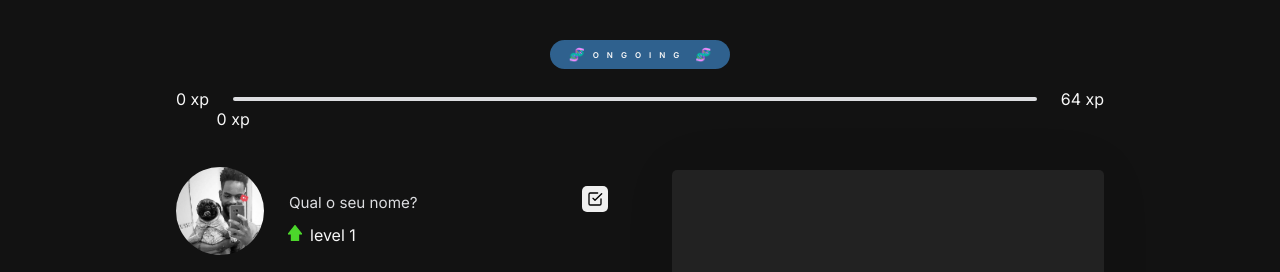
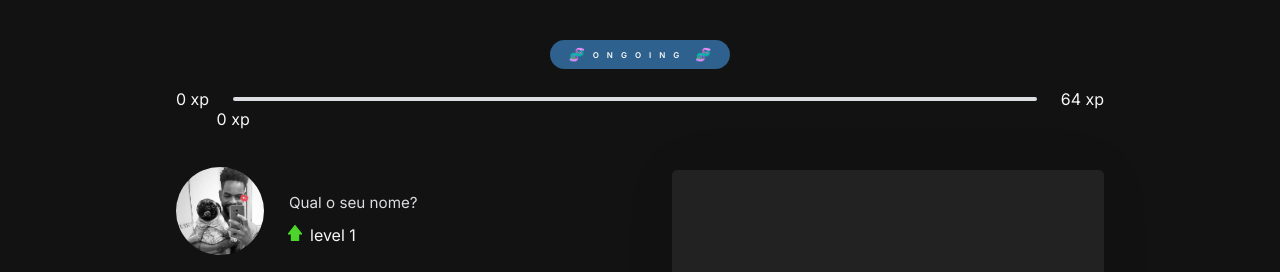
Before and after one commit to caiohenrique-developer/moveit-web, a Next.js app: page / in a window 1280 px wide. Shown: the top 272 px of the page. Built offline with nearby package versions, Linux system fonts and the light colour scheme.

Commit message:
:art: [ STYLE ]: Create style to button handle input name feedback

```diff
--- a/src/styles/components/Profile.ts
+++ b/src/styles/components/Profile.ts
@@ -50,13 +50,10 @@ export const Label = styled.label<ProfileFormProps>`
           transition: 0.3s;
 
           &:hover {
-            background: ${({ theme }) =>
-              theme.dark ? css`var(--white)` : css`var(--white)`};
-            border: 4px solid
-              ${({ theme }) =>
-                theme.dark ? css`var(--blue)` : css`var(--blue)`};
-            opacity: 0.2;
-            transform: scale(1.3);
+            background: var(--white);
+            border: 4px solid var(--blue);
+            opacity: 0.1;
+            transform: scale(1.2);
           }
         `
       : /* userName */
@@ -66,16 +63,21 @@ export const Label = styled.label<ProfileFormProps>`
           align-items: center;
           justify-content: space-between;
 
+          input:focus ~ button {
+            font-size: unset;
+            padding: 0.313rem;
+          }
+
           button {
             display: flex;
             align-items: center;
             justify-content: center;
 
-            padding: 5px;
-            border-radius: 5px;
-
-            svg {
-            }
+            font-size: 0;
+            border-radius: 0.313rem;
+            background: var(--blueDark);
+            color: var(--white);
+            transition: 0.6s ease;
           }
         `
       : ''}
@@ -92,26 +94,20 @@ export const Input = styled.input<ProfileFormProps>`
       elementSection === 'userName'
       ? css`
           display: block;
-          width: 100%;
+          width: 88%;
           height: 35px;
           font-size: 1.5rem;
           font-weight: 600;
           color: var(--title);
           padding-right: 10px;
-          margin-right: 15px;
           background: transparent;
           border: 1px solid transparent;
           transition: 0.6s;
 
           &:focus {
             padding: 10px;
-            box-shadow: inset 0 0 30px
-              ${({ theme }) =>
-                theme.dark ? css`var(--boxShadow)` : css`var(--boxShadow)`};
-            border-color: ${({ theme }) =>
-              theme.dark
-                ? css`var(--inputProfileColor)`
-                : css`var(--inputProfileColor)`};
+            box-shadow: inset 0 0 30px var(--boxShadow);
+            border-color: var(--inputProfileColor);
             border-radius: 4px;
 
             &::-webkit-input-placeholder {
```
